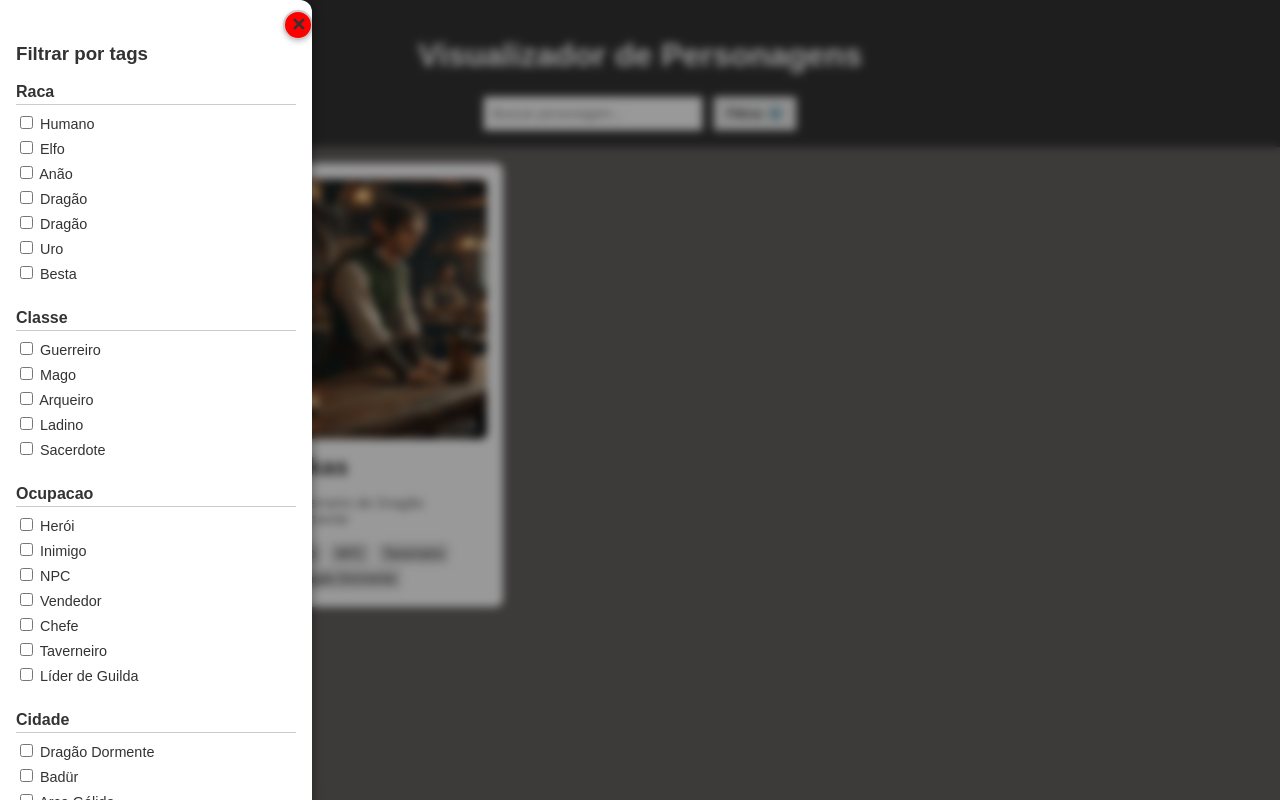
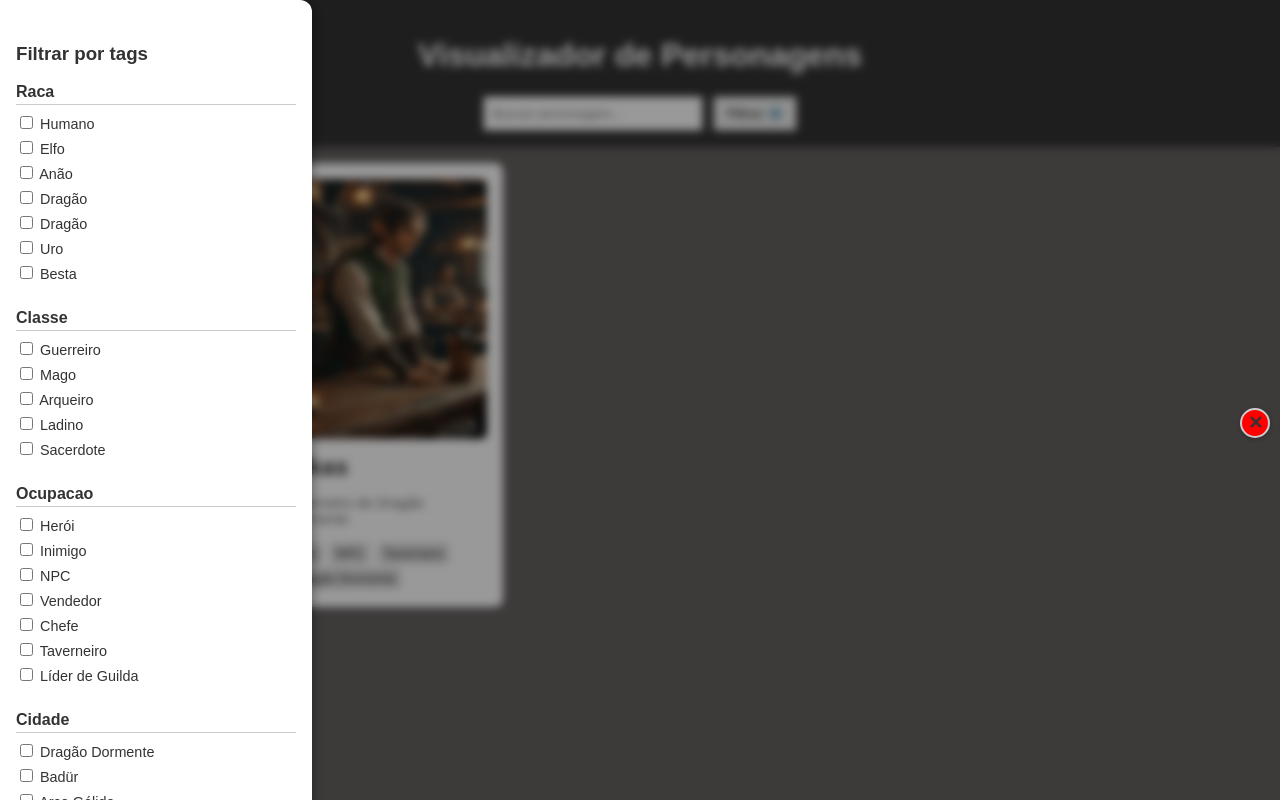
Before and after one commit to KeuraChan/personagens-aedrim, a plain HTML site: page index.html in a window 1280 px wide. Both pictures are taken after a click on the button "Filtros ⚙️". Drawn offline with Linux system fonts and the light colour scheme.

Commit message:
Update style.css

```diff
--- a/style.css
+++ b/style.css
@@ -75,8 +75,8 @@ header {
 /* Botão de fechar */
 #closeFilters {
   position: absolute;
-  top: 10px;
-  right: -35px;
+  top: 51%;
+  right: 10px;
   border: 2px solid #ccc;
   border-radius: 50%;
   width: 30px;
@@ -86,9 +86,8 @@ header {
   font-weight: bold;
   z-index: 99;
   background:red;
-  position: absolute;
+  position: fixed;
   top: 1;
-  left: 283px;
   color: #333;
   box-shadow: 0 2px 5px rgba(0,0,0,0.2);
   transition: background 0.2s ease;
```
